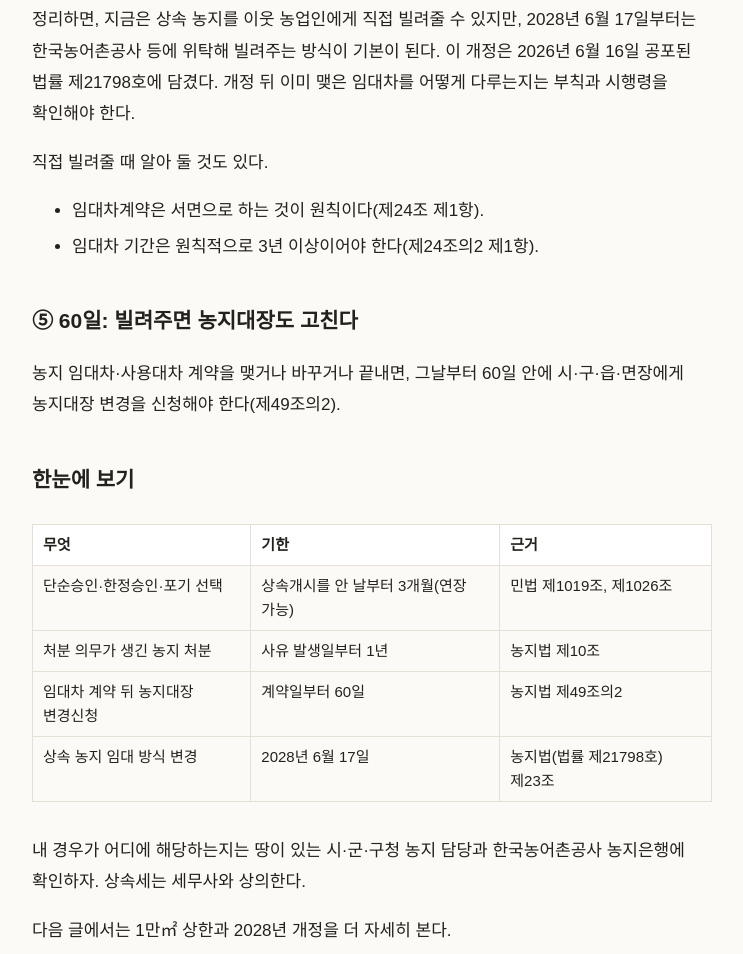
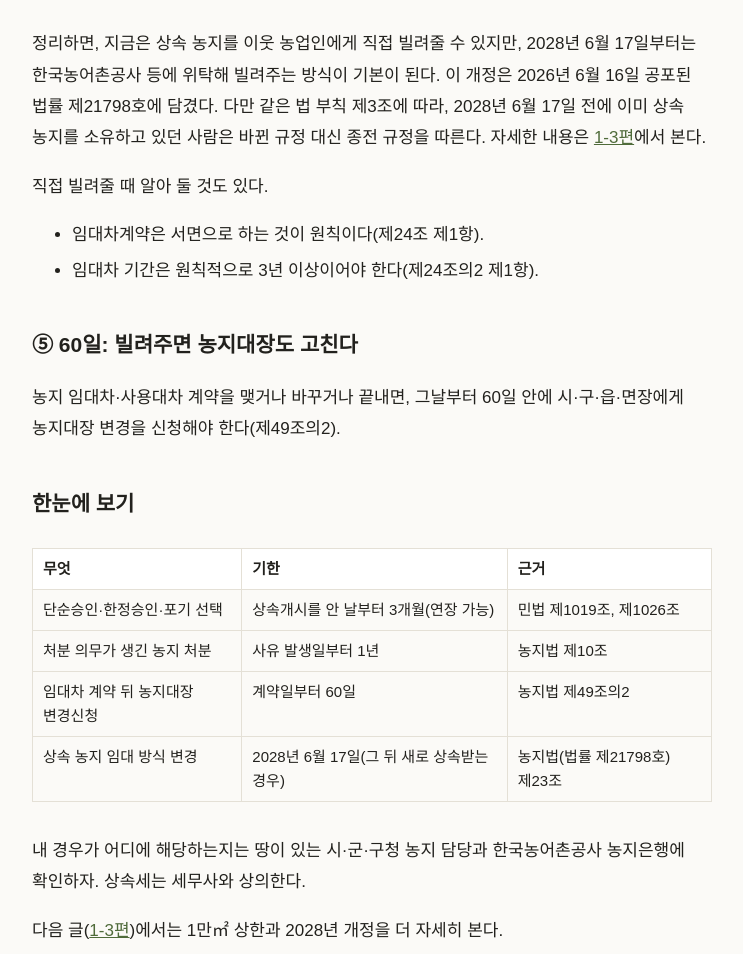
Before and after one commit to ojsk/forestall-site, a plain HTML site: page posts/1-2.html in a window 1280 px wide. Shown: the part 2118-3072 px from the top of the page, without its empty margins (268-1011 px from the left). Drawn offline with Linux system fonts and the light colour scheme.

Commit message:
Revise inheritance farmland leasing details
Updated text to clarify changes in inheritance farmland leasing rules effective from June 17, 2028.

```diff
--- a/posts/1-2.html
+++ b/posts/1-2.html
@@ -25,7 +25,7 @@
 <tr>
 <th>구분</th>
 <th>지금 (2028년 6월 16일까지)</th>
-<th>2028년 6월 17일부터</th>
+<th>2028년 6월 17일 이후 새로 상속받는 경우</th>
 </tr>
 </thead>
 <tbody>
@@ -46,7 +46,7 @@
 </tr>
 </tbody>
 </table></div>
-<p>정리하면, 지금은 상속 농지를 이웃 농업인에게 직접 빌려줄 수 있지만, 2028년 6월 17일부터는 한국농어촌공사 등에 위탁해 빌려주는 방식이 기본이 된다. 이 개정은 2026년 6월 16일 공포된 법률 제21798호에 담겼다. 개정 뒤 이미 맺은 임대차를 어떻게 다루는지는 부칙과 시행령을 확인해야 한다.</p>
+<p>정리하면, 지금은 상속 농지를 이웃 농업인에게 직접 빌려줄 수 있지만, 2028년 6월 17일부터는 한국농어촌공사 등에 위탁해 빌려주는 방식이 기본이 된다. 이 개정은 2026년 6월 16일 공포된 법률 제21798호에 담겼다. 다만 같은 법 부칙 제3조에 따라, 2028년 6월 17일 전에 이미 상속 농지를 소유하고 있던 사람은 바뀐 규정 대신 종전 규정을 따른다. 자세한 내용은 <a href="1-3.html">1-3편</a>에서 본다.</p>
 <p>직접 빌려줄 때 알아 둘 것도 있다.</p>
 <ul>
 <li>임대차계약은 서면으로 하는 것이 원칙이다(제24조 제1항).</li>
@@ -81,13 +81,13 @@
 </tr>
 <tr>
 <td>상속 농지 임대 방식 변경</td>
-<td>2028년 6월 17일</td>
+<td>2028년 6월 17일(그 뒤 새로 상속받는 경우)</td>
 <td>농지법(법률 제21798호) 제23조</td>
 </tr>
 </tbody>
 </table></div>
 <p>내 경우가 어디에 해당하는지는 땅이 있는 시·군·구청 농지 담당과 한국농어촌공사 농지은행에 확인하자. 상속세는 세무사와 상의한다.</p>
-<p>다음 글에서는 1만㎡ 상한과 2028년 개정을 더 자세히 본다.</p>
+<p>다음 글(<a href="1-3.html">1-3편</a>)에서는 1만㎡ 상한과 2028년 개정을 더 자세히 본다.</p>
 <hr />
 <p>출처 (법령은 2026년 11월 24일 국가법령정보센터 조회, 현행 농지법은 법률 제21462호, 2026. 9. 18. 시행)</p>
 <ul>
```
